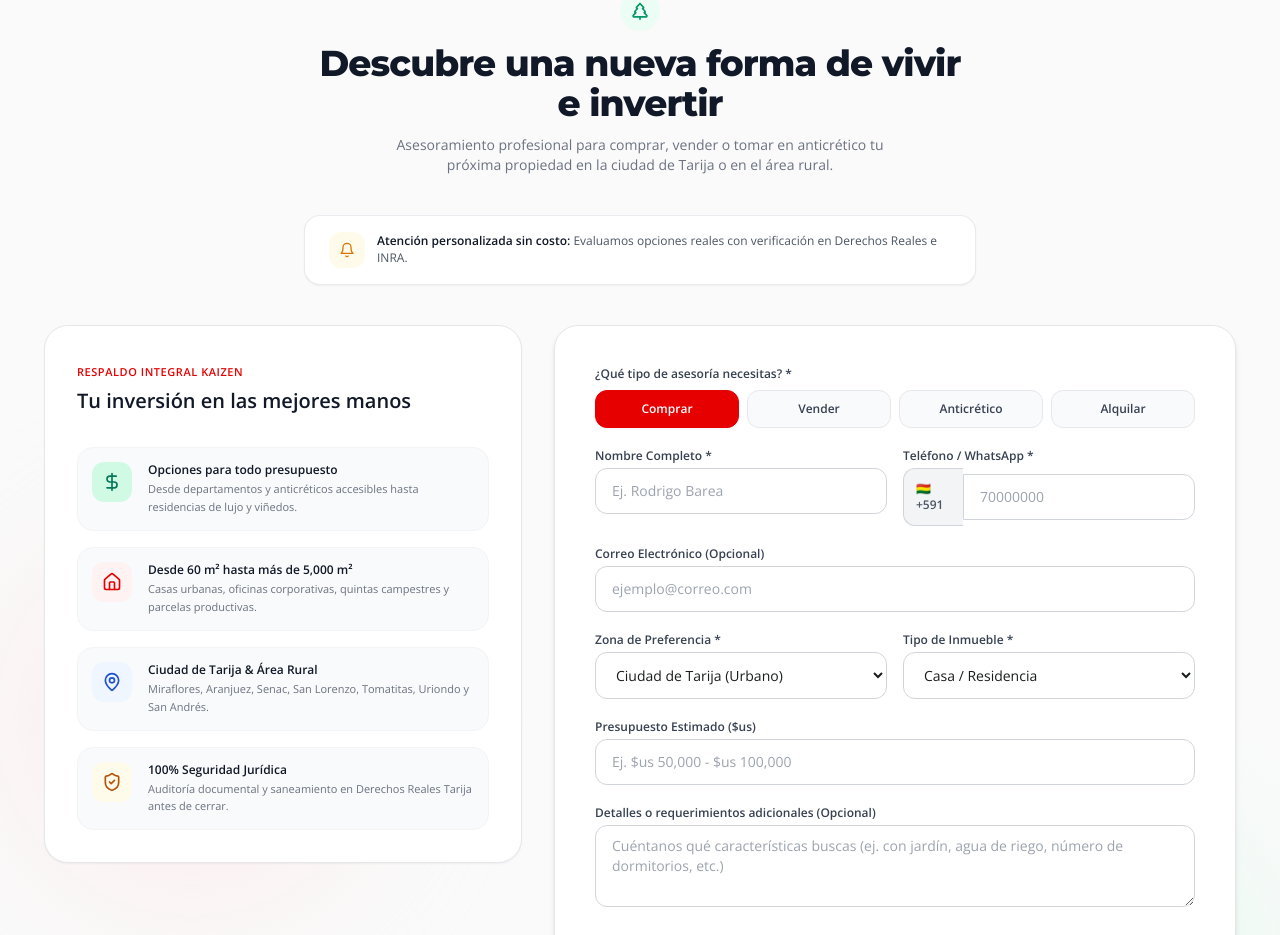
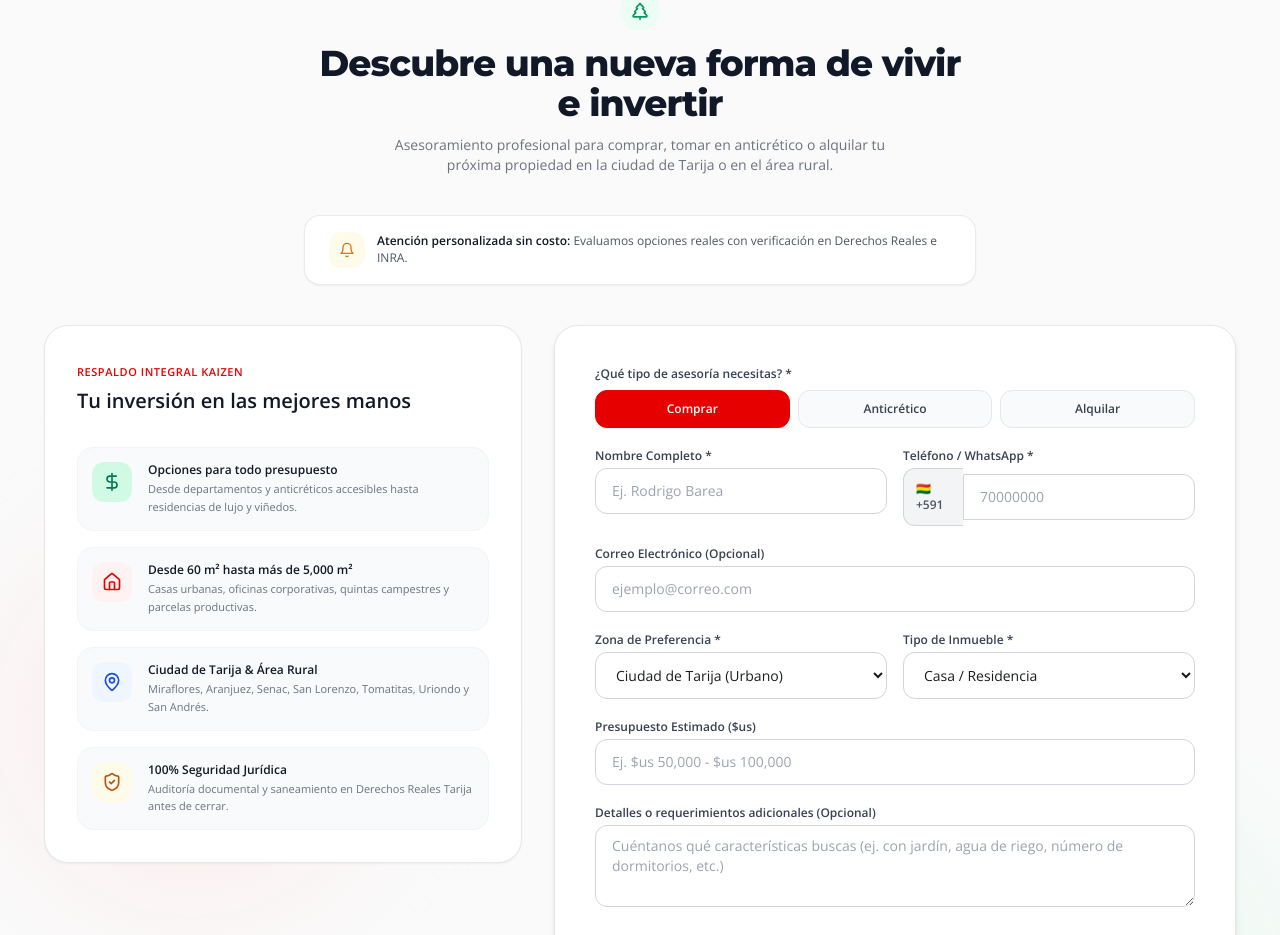
Before and after one commit to RodrigoBarea/kaizen-inmobiliaria, a Next.js app: page / in a window 1280 px wide. Shown: the part 3310-4245 px from the top of the page. Built offline with nearby package versions, Linux system fonts and the light colour scheme; no server answers; the database is empty.

Commit message:
fix(asesoria): remove Vender option from advisory form and update SQL schema

```diff
--- a/components/FormularioAsesoria.tsx
+++ b/components/FormularioAsesoria.tsx
@@ -71,7 +71,7 @@ export default function FormularioAsesoria() {
             Descubre una nueva forma de vivir e invertir
           </h2>
           <p className="text-xs sm:text-sm text-gray-500 max-w-lg mx-auto leading-relaxed">
-            Asesoramiento profesional para comprar, vender o tomar en anticrético tu próxima propiedad en la ciudad de Tarija o en el área rural.
+            Asesoramiento profesional para comprar, tomar en anticrético o alquilar tu próxima propiedad en la ciudad de Tarija o en el área rural.
           </p>
         </div>
 
@@ -207,8 +207,8 @@ export default function FormularioAsesoria() {
                   <label className="text-xs font-bold text-gray-700 block mb-2">
                     ¿Qué tipo de asesoría necesitas? *
                   </label>
-                  <div className="grid grid-cols-2 sm:grid-cols-4 gap-2">
-                    {['Comprar', 'Vender', 'Anticrético', 'Alquilar'].map((opc) => (
+                  <div className="grid grid-cols-3 gap-2">
+                    {['Comprar', 'Anticrético', 'Alquilar'].map((opc) => (
                       <button
                         key={opc}
                         type="button"
--- a/types/database.ts
+++ b/types/database.ts
@@ -84,7 +84,7 @@ export interface SolicitudAsesoria {
   nombre: string;
   telefono: string;
   email?: string | null;
-  interes: 'Comprar' | 'Vender' | 'Anticrético' | 'Alquilar' | string;
+  interes: 'Comprar' | 'Anticrético' | 'Alquilar' | string;
   zona_interes: 'Ciudad de Tarija' | 'Área Rural / Fincas' | 'Ambas Zonas' | string;
   tipo_inmueble: 'Casa' | 'Departamento' | 'Terreno' | 'Finca / Quinta' | 'Oficina Comercial' | string;
   presupuesto?: string | null;
```
Also changed, not shown: 1 other file (tests, documents, lock files or other folders).
